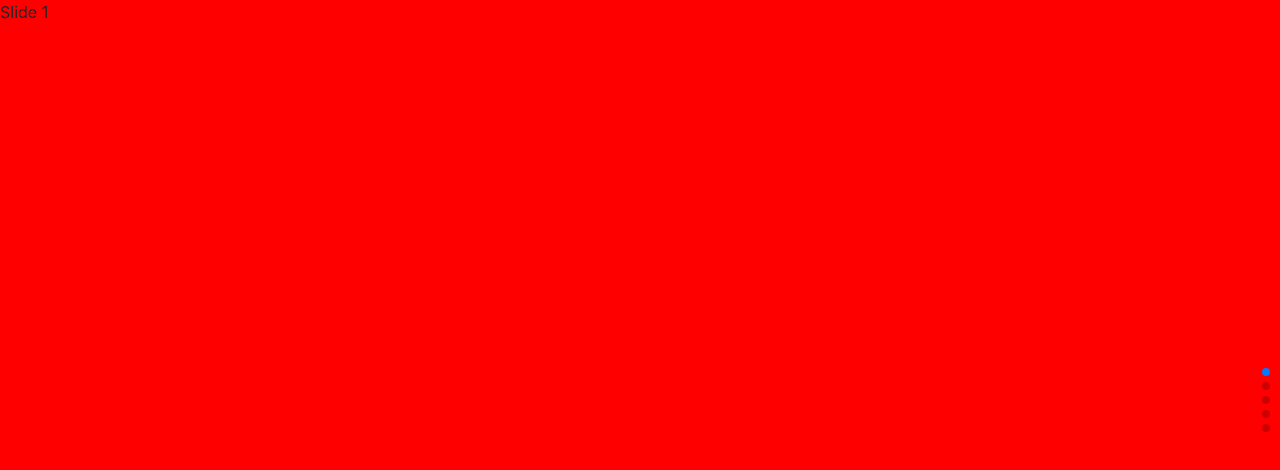
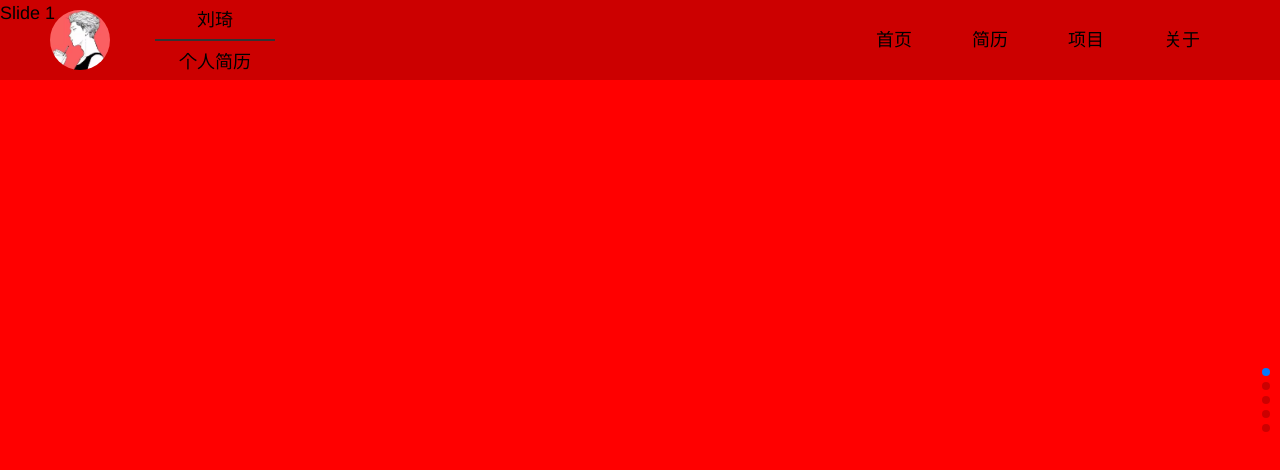
Before and after one commit to LiuQ-Q/resume, a Vue app: page /#/home in a window 1280 px wide. Shown: the top 470 px of the page. Built offline with nearby package versions, Linux system fonts and the light colour scheme; the HTML template or start-up script is replaced by a standard one.

Commit message:
[ADDED] Header

```diff
--- a/package.json
+++ b/package.json
@@ -31,6 +31,7 @@
     "node-sass": "^4.12.0",
     "sass-loader": "^8.0.0",
     "style-loader": "^1.0.0",
+    "url-loader": "^2.2.0",
     "vue": "^2.6.10",
     "vue-loader": "^15.7.1",
     "vue-router": "^3.1.3",
--- a/src/App.vue
+++ b/src/App.vue
@@ -5,5 +5,17 @@
 <style>
   html, body {
     height: 100%;
+    font: 18px/1.5 'Helvetica Neue',Helvetica,Arial,sans-serif;
+    background: #f2f2f2;
+    color: #000;
+  }
+
+  a {
+    text-decoration: none;
+    color: #000;
+  }
+
+  ul {
+    list-style: none;
   }
 </style>
--- /dev/null
+++ b/src/components/Header.vue
@@ -0,0 +1,41 @@
+<template>
+  <header class="my-header">
+    <div class="header-logo">
+      <div class="logo-img">
+        <img src="../assets/logo.jpg" alt="">
+      </div>
+      <div class="logo-resume">
+        <p class="resume-p1">{{ name }}</p>
+        <p class="resume-p2">个人简历</p>
+      </div>
+    </div>
+    <nav class="header-nav">
+      <ul>
+        <li
+          v-for="(nav, index) in navs"
+          :key="index"
+        >
+          <a :href="nav.href">{{ nav.title }}</a>
+        </li>
+      </ul>
+    </nav>
+  </header>
+</template>
+
+<script>
+import './header.scss';
+
+export default {
+  data() {
+    return {
+      name: '刘琦',
+      navs: [
+        { title: '首页', href: '' },
+        { title: '简历', href: '' },
+        { title: '项目', href: '' },
+        { title: '关于', href: '' },
+      ]
+    }
+  },
+}
+</script>
--- /dev/null
+++ b/src/components/header.scss
@@ -0,0 +1,86 @@
+.my-header {
+  position: fixed;
+  width: 100%;
+  top: 0;
+  left: 0;
+  z-index: 10;
+  height: 80px;
+  background-color: rgba(0, 0, 0, 0.2);
+
+  .header-logo {
+    float: left;
+
+    .logo-img, .logo-resume {
+      float: left;
+    }
+
+    .logo-img img {
+      width: 60px;
+      height: 60px;
+      border-radius: 30px;
+      margin: 10px 50px;
+      transition: all 0.5s;
+
+      &:hover {
+        box-shadow: 0 0 30px #0000ff;
+      }
+    }
+
+    .logo-resume {
+      text-align: center;
+      color: #000;
+      margin-top: 7px;
+      margin-left: -5px;
+
+      .resume-p1 {
+        border-bottom: 2px solid #333;
+        width: 120px;
+        padding-bottom: 5px;
+      }
+
+      .resume-p2 {
+        margin-top: -10px;
+      }
+    }
+  }
+  .header-nav {
+    float: right;
+    margin-right: 50px;
+
+    ul li {
+      float: left;
+      text-align: center;
+      line-height: 80px;
+      padding: 0 30px;
+
+      a {
+        position: relative;
+        color: #000;
+
+        &:after {
+          content: "";
+          width: 0px;
+          height: 3px;
+          background-color: #16a5d4;
+          position: absolute;
+          bottom: -15px;
+          left: 50%;
+          transform: translateX(-50%);
+          opacity: 0;
+          transition: all 0.2s ease-in
+        }
+
+        &:hover {
+          text-decoration:none;
+          color: #107bb3;
+        }
+
+        &:hover:after {
+          bottom: -30px;
+          width: 40px;
+          opacity: 1;
+        }
+      }
+    }
+  }
+}
--- a/src/pages/Home.vue
+++ b/src/pages/Home.vue
@@ -1,21 +1,6 @@
 <template>
   <div style="height:100%;">
-    <!-- <b-navbar toggleable="lg" type="dark" variant="info">
-      <b-navbar-brand href="#">NavBar</b-navbar-brand>
-
-      <b-navbar-toggle target="nav-collapse"></b-navbar-toggle>
-
-      <b-collapse id="nav-collapse" is-nav>
-        <b-navbar-nav>
-          <b-nav-item href="#">Link</b-nav-item>
-          <b-nav-item href="#" disabled>Disabled</b-nav-item>
-        </b-navbar-nav>
-
-        <b-navbar-nav class="ml-auto">
-
-        </b-navbar-nav>
-      </b-collapse>
-    </b-navbar> -->
+    <myHeader></myHeader>
 
     <swiper  style="height:100%;" :options="swiperOption">
       <swiper-slide style="background:red;">Slide 1</swiper-slide>
@@ -29,7 +14,12 @@
 </template>
 
 <script>
+import myHeader from '../components/Header.vue';
+
 export default {
+  components: {
+    myHeader
+  },
   data() {
     return {
       swiperOption: {
```
Also changed, not shown: src/assets/logo.jpg (added), 2 other files (tests, documents, lock files or other folders).
